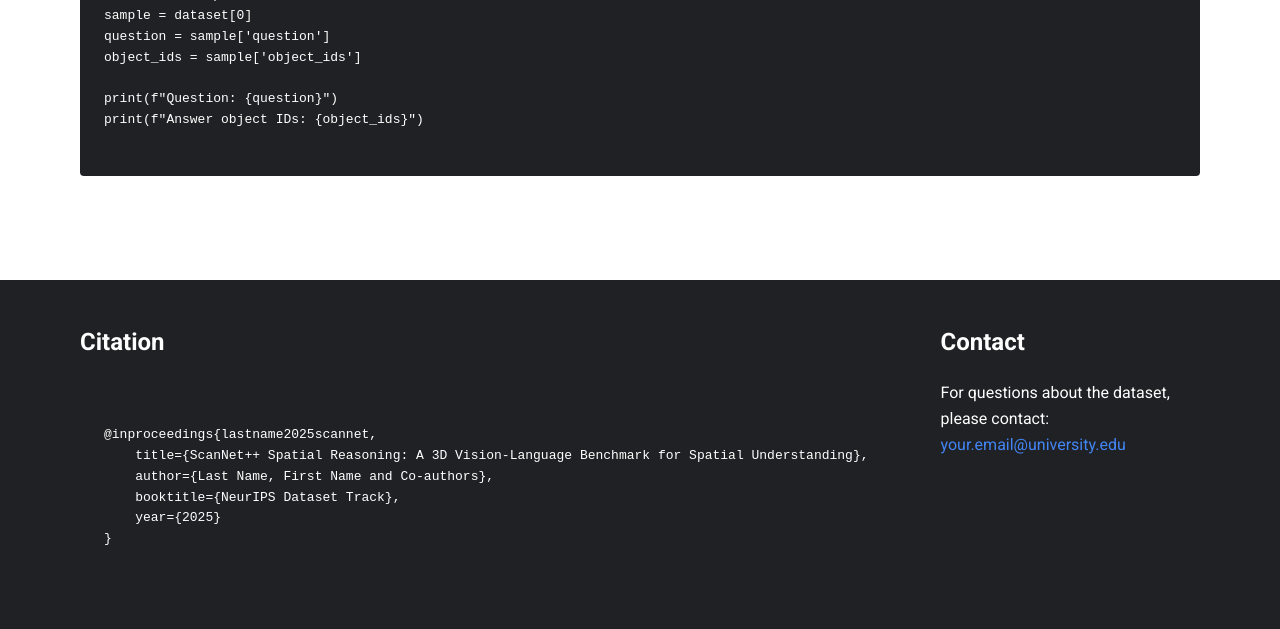
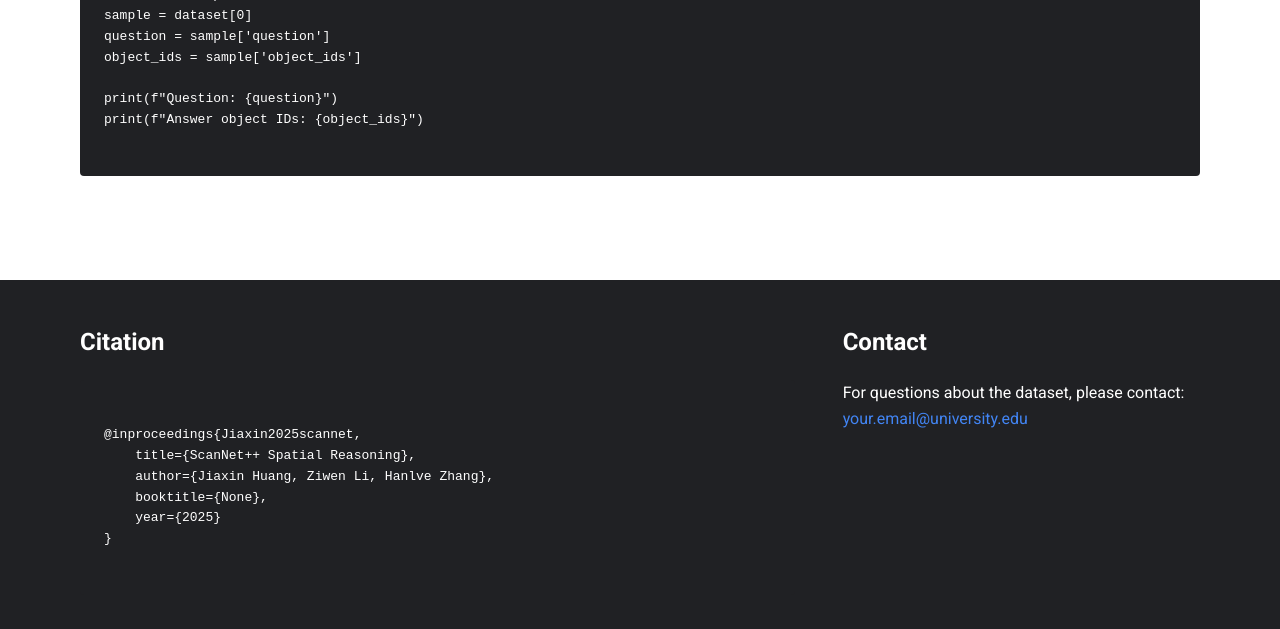
Before and after one commit to MBZUAI-LIZIWEN/Scan-Spatial, a plain HTML site: page index.html in a window 1280 px wide. Shown: the part 4859-5488 px from the top of the page. Drawn offline with nearby package versions, Linux system fonts and the light colour scheme.

Commit message:
Change citation

```diff
--- a/index.html
+++ b/index.html
@@ -251,10 +251,10 @@ print(f"Answer object IDs: {object_ids}")
                     <h3>Citation</h3>
                     <div class="code-block">
                         <pre><code>
-@inproceedings{lastname2025scannet,
-    title={ScanNet++ Spatial Reasoning: A 3D Vision-Language Benchmark for Spatial Understanding},
-    author={Last Name, First Name and Co-authors},
-    booktitle={NeurIPS Dataset Track},
+@inproceedings{Jiaxin2025scannet,
+    title={ScanNet++ Spatial Reasoning},
+    author={Jiaxin Huang, Ziwen Li, Hanlve Zhang},
+    booktitle={None},
     year={2025}
 }
                         </code></pre>
```
